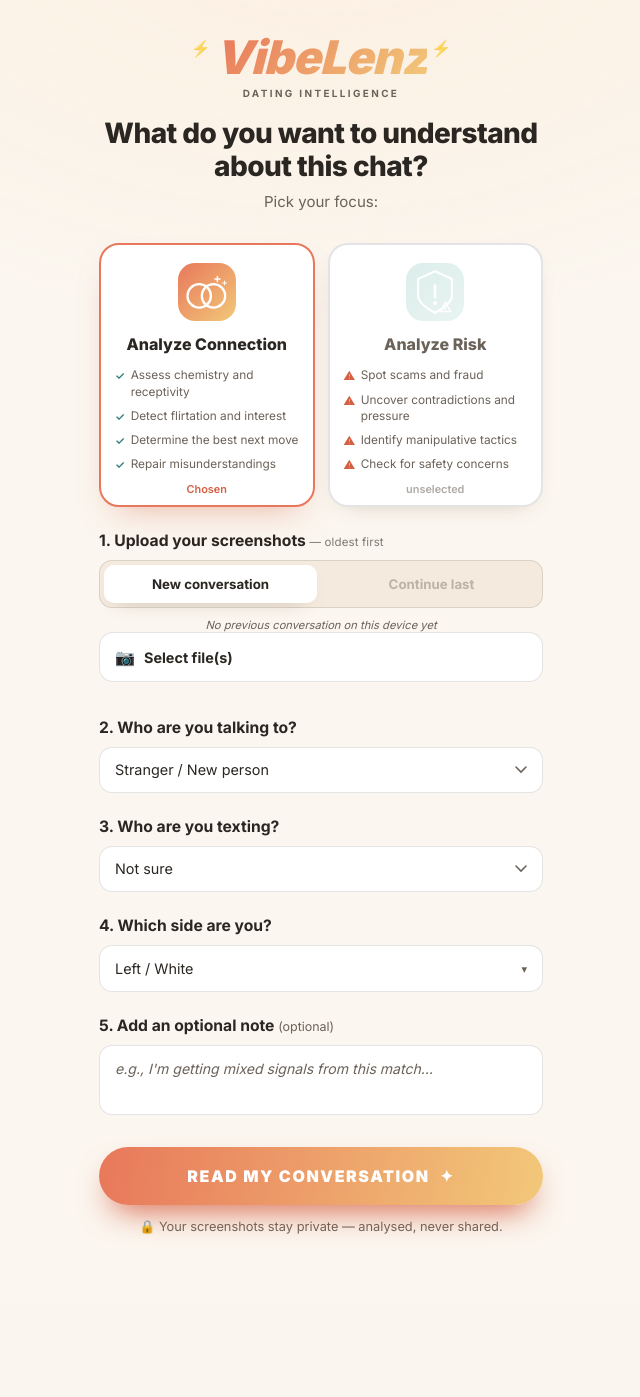
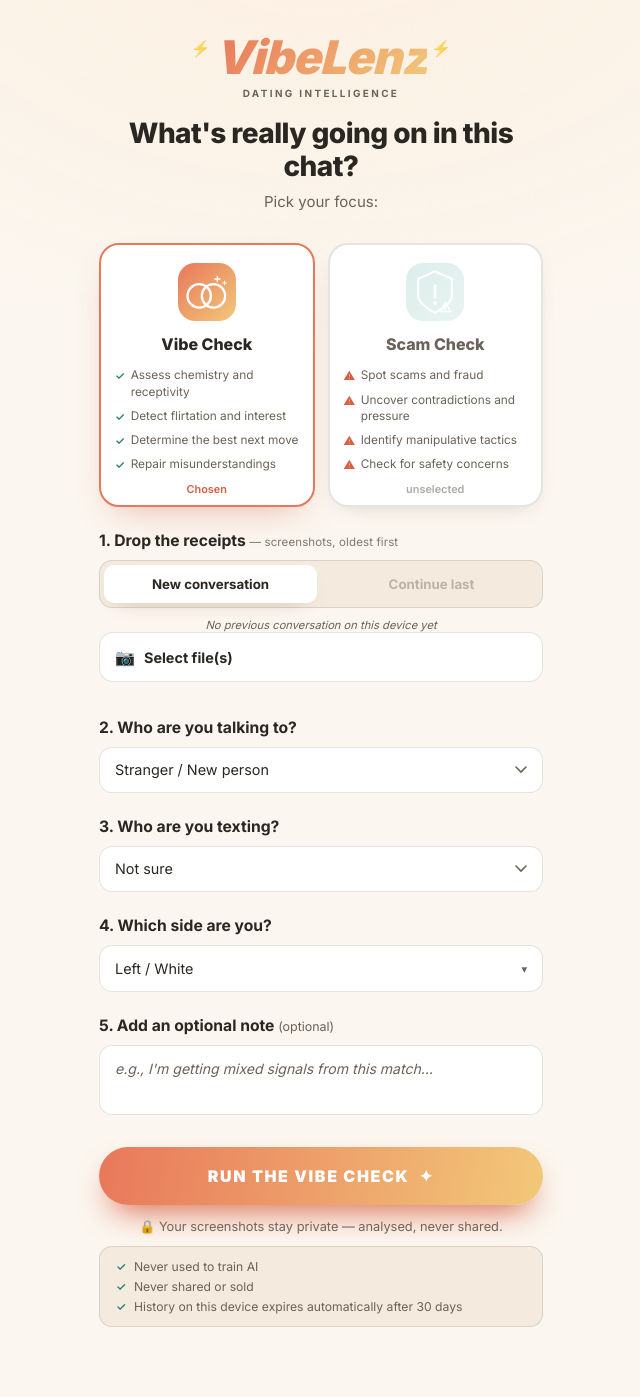
Before and after one commit to pdi999inc-lang/precipice-vibelenz, a FastAPI app: page / in a window 1280 px wide. Shown: the whole page, without its empty margins (319-959 px from the left). Before the commit the page ends 1234 px from the top, so only its background shows below. Run offline with FastAPI, Linux system fonts and the light colour scheme; some libraries are stand-ins or nearby versions.

Commit message:
deploy: templates/index.html

```diff
--- a/templates/index.html
+++ b/templates/index.html
@@ -101,6 +101,9 @@ html,body{min-height:100vh;font-family:'Inter',sans-serif;color:var(--ink);overf
 .conv-expiry{background:rgba(242,178,77,0.14);border:1px solid rgba(242,178,77,0.4);border-radius:11px;padding:10px 13px;margin-bottom:10px;font-size:0.77rem;color:#8a6413;display:none;}
 .conv-expiry.show{display:block;}
 .conv-disabled-note{font-size:0.7rem;color:var(--ink-soft);margin-top:3px;text-align:center;font-style:italic;}
+.privacy-block{margin-top:12px;padding:12px 16px;background:var(--cream-2);border:1px solid var(--line);border-radius:13px;display:flex;flex-direction:column;gap:5px;}
+.pb-row{font-size:0.76rem;color:var(--ink-soft);display:flex;align-items:center;gap:8px;}
+.pb-i{color:var(--teal);font-weight:800;font-size:0.7rem;}
 </style>
 </head>
 <body>
@@ -109,7 +112,7 @@ html,body{min-height:100vh;font-family:'Inter',sans-serif;color:var(--ink);overf
 <div class="hd">
 <div class="brand-wrap"><span class="bolt bolt-l">⚡</span><div class="brand">VibeLenz</div><span class="bolt bolt-r">⚡</span></div>
 <div class="brand-sub">Dating Intelligence</div>
-<h1 class="headline">What do you want to understand about this chat?</h1>
+<h1 class="headline">What's really going on in this chat?</h1>
 <p class="choose-lbl">Pick your focus:</p>
 </div>
 <form id="mf">
@@ -121,18 +124,18 @@ html,body{min-height:100vh;font-family:'Inter',sans-serif;color:var(--ink);overf
 <div class="mode-grid">
 <div class="mode-card sel" id="cC" onclick="pickMode('connection')">
 <div class="m-icon"><svg viewBox="0 0 80 80" fill="none"><circle cx="28" cy="46" r="18" stroke="white" stroke-width="3.5"/><circle cx="50" cy="46" r="18" stroke="white" stroke-width="3.5"/><line x1="56" y1="16" x2="56" y2="24" stroke="white" stroke-width="2.2" stroke-linecap="round"/><line x1="52" y1="20" x2="60" y2="20" stroke="white" stroke-width="2.2" stroke-linecap="round"/><line x1="67" y1="23" x2="67" y2="29" stroke="white" stroke-width="1.6" stroke-linecap="round"/><line x1="64" y1="26" x2="70" y2="26" stroke="white" stroke-width="1.6" stroke-linecap="round"/></svg></div>
-<h3>Analyze Connection</h3>
+<h3>Vibe Check</h3>
 <ul><li><span class="li-i">✓</span>Assess chemistry and receptivity</li><li><span class="li-i">✓</span>Detect flirtation and interest</li><li><span class="li-i">✓</span>Determine the best next move</li><li><span class="li-i">✓</span>Repair misunderstandings</li></ul>
 <div class="card-ft" id="ftC">Chosen</div>
 </div>
 <div class="mode-card" id="cR" onclick="pickMode('risk')">
 <div class="m-icon"><svg viewBox="0 0 80 80" fill="none"><path d="M40 8 L66 20 L66 45 C66 60 40 72 40 72 C40 72 14 60 14 45 L14 20 Z" stroke="white" stroke-width="3.2" stroke-linejoin="round"/><line x1="40" y1="30" x2="40" y2="48" stroke="white" stroke-width="4" stroke-linecap="round"/><circle cx="40" cy="57" r="3" fill="white"/><path d="M56 56 L64 70 L48 70 Z" stroke="white" stroke-width="2" stroke-linejoin="round" fill="none"/><line x1="56" y1="61" x2="56" y2="64.5" stroke="white" stroke-width="1.8" stroke-linecap="round"/><circle cx="56" cy="67" r="1.4" fill="white"/></svg></div>
-<h3>Analyze Risk</h3>
+<h3>Scam Check</h3>
 <ul><li><span class="li-i">⚠</span>Spot scams and fraud</li><li><span class="li-i">⚠</span>Uncover contradictions and pressure</li><li><span class="li-i">⚠</span>Identify manipulative tactics</li><li><span class="li-i">⚠</span>Check for safety concerns</li></ul>
 <div class="card-ft" id="ftR">unselected</div>
 </div>
 </div>
-<div class="sh">1. Upload your screenshots <span style="font-size:0.72rem;font-weight:400;opacity:0.6;letter-spacing:0.01em;">— oldest first</span></div>
+<div class="sh">1. Drop the receipts <span style="font-size:0.72rem;font-weight:400;opacity:0.6;letter-spacing:0.01em;">— screenshots, oldest first</span></div>
 <!-- continuity toggle -->
 <div class="conv-toggle" id="convToggle">
   <div class="conv-tab active" id="tabNew" onclick="setMode('new')">New conversation</div>
@@ -168,12 +171,17 @@ html,body{min-height:100vh;font-family:'Inter',sans-serif;color:var(--ink);overf
 </div>
 <div class="sh">5. Add an optional note <span style="font-weight:400;color:var(--ink-soft);font-size:0.78rem;">(optional)</span></div>
 <textarea class="gl-ta" id="ctx" placeholder="e.g., I'm getting mixed signals from this match…"></textarea>
-<button type="submit" class="cta">READ MY CONVERSATION <span>✦</span></button>
+<button type="submit" class="cta"><span id="ctaTxt">RUN THE VIBE CHECK</span> <span>✦</span></button>
 <p class="reassure">🔒 Your screenshots stay private — analysed, never shared.</p>
+<div class="privacy-block">
+  <div class="pb-row"><span class="pb-i">✓</span>Never used to train AI</div>
+  <div class="pb-row"><span class="pb-i">✓</span>Never shared or sold</div>
+  <div class="pb-row"><span class="pb-i">✓</span>History on this device expires automatically after 30 days</div>
+</div>
 </form>
 </div>
 <script>
-function pickMode(m){document.getElementById('selMode').value=m;document.getElementById('cC').classList.toggle('sel',m==='connection');document.getElementById('cR').classList.toggle('sel',m==='risk');document.getElementById('ftC').textContent=m==='connection'?'Chosen':'unselected';document.getElementById('ftR').textContent=m==='risk'?'Chosen':'unselected';}
+function pickMode(m){document.getElementById('selMode').value=m;document.getElementById('cC').classList.toggle('sel',m==='connection');document.getElementById('cR').classList.toggle('sel',m==='risk');document.getElementById('ftC').textContent=m==='connection'?'Chosen':'unselected';document.getElementById('ftR').textContent=m==='risk'?'Chosen':'unselected';document.getElementById('ctaTxt').textContent=m==='connection'?'RUN THE VIBE CHECK':'RUN THE SCAM CHECK';}
 function tDD(){document.getElementById('rdd').classList.toggle('open');}
 function setRole(v,lbl){document.getElementById('selRole').value=v;document.getElementById('rlbl').textContent=lbl;document.getElementById('rdd').classList.remove('open');document.querySelectorAll('.r-opt').forEach(o=>o.classList.remove('act'));document.getElementById('ro-'+v).classList.add('act');}
 document.addEventListener('click',e=>{if(!e.target.closest('.role-wrap'))document.getElementById('rdd').classList.remove('open');});
```
